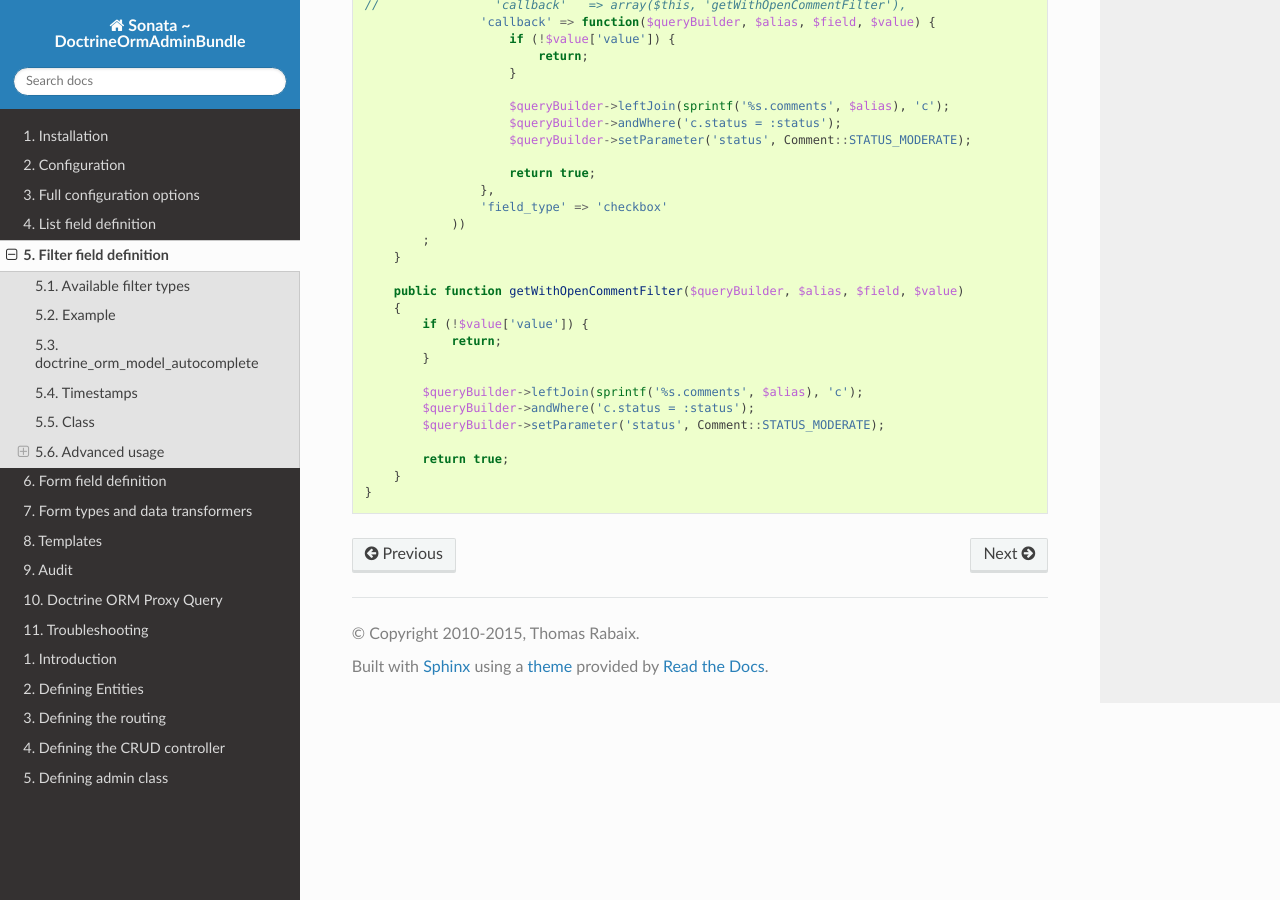
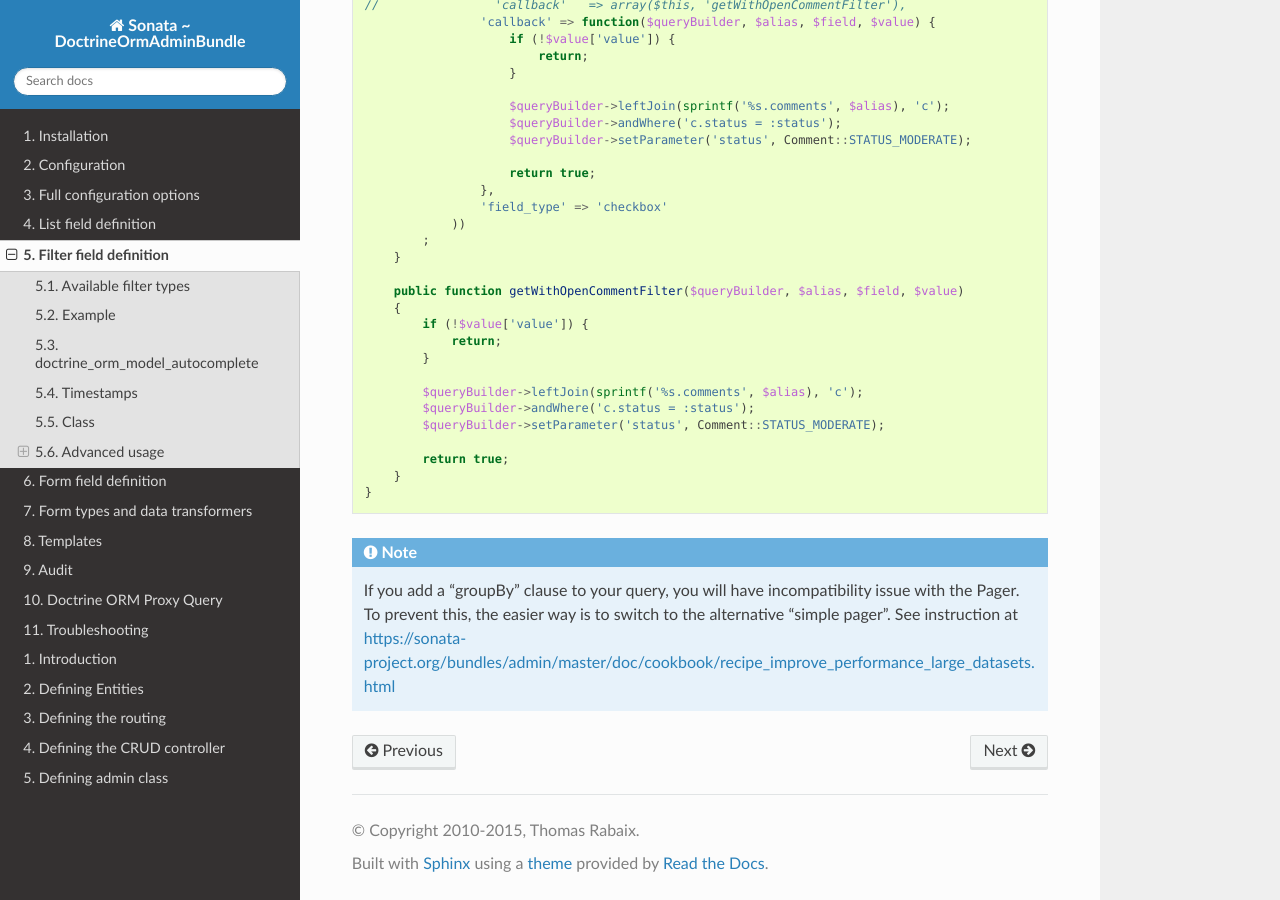
Before and after one commit to sonata-project/SonataDoctrineORMAdminBundle, a Sphinx documentation site: the page built from Resources/doc/reference/filter_field_definition.rst, in a window 1280 px wide and 900 px high, scrolled down 4704 px. Built offline with Sphinx 7.4.7 and the Read the Docs theme 2.0.0, drawn with Linux system fonts in a browser that asks for light colours.

Commit message:
Update doc on filters (callbacks)

```diff
--- a/Resources/doc/reference/filter_field_definition.rst
+++ b/Resources/doc/reference/filter_field_definition.rst
@@ -255,3 +255,7 @@ In this example, ``getWithOpenCommentField`` and ``getWithOpenCommentFilter`` im
             return true;
         }
     }
+
+.. note::
+
+    If you add a "groupBy" clause to your query, you will have incompatibility issue with the Pager. To prevent this, the easier way is to switch to the alternative "simple pager". See instruction at https://sonata-project.org/bundles/admin/master/doc/cookbook/recipe_improve_performance_large_datasets.html
```
